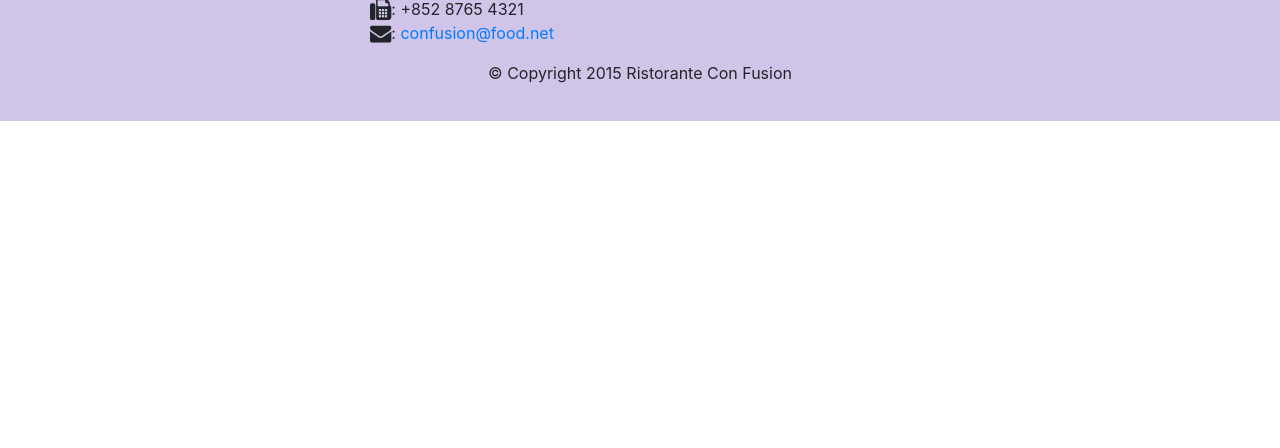
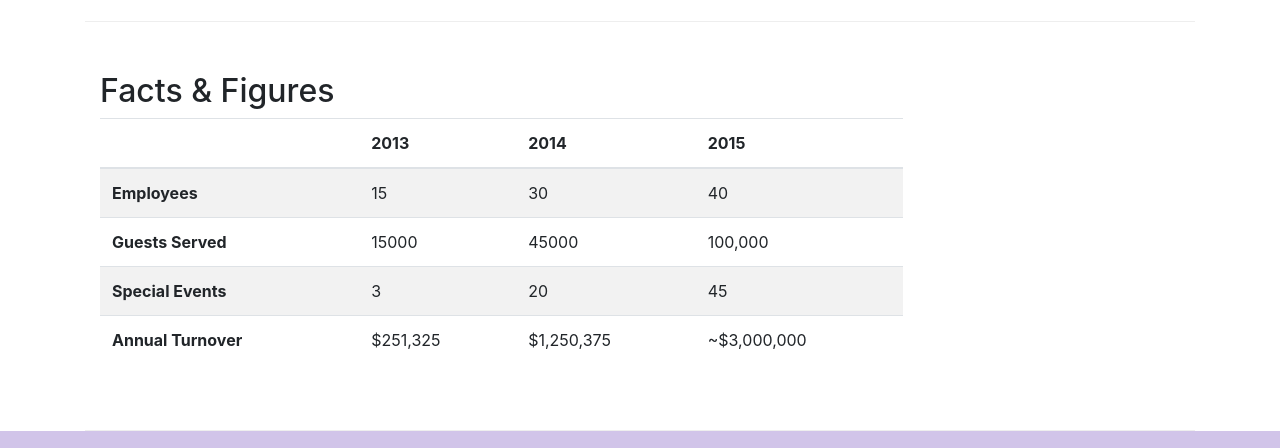
Before and after one commit to hacknugithub/bootstrapfirst, a website: page aboutus.html in a window 1280 px wide. Shown: the part 1576-2024 px from the top of the page. Before the commit the page ends 1697 px from the top, so only its background shows below. Drawn offline with nearby package versions, Linux system fonts and the light colour scheme.

Commit message:
Bootstrap cards and tables

```diff
--- a/aboutus.html
+++ b/aboutus.html
@@ -57,13 +57,38 @@
             </div>
         </div>
 
-        <div class="row">
+        <div class="row row-content">
             <div class="col-sm-6">
                 <h2>Our History</h2>
                 <p>Started in 2010, Ristorante con Fusion quickly established itself as a culinary icon par excellence in Hong Kong. With its unique brand of world fusion cuisine that can be found nowhere else, it enjoys patronage from the A-list clientele in Hong Kong.  Featuring four of the best three-star Michelin chefs in the world, you never know what will arrive on your plate the next time you visit us.</p>
                 <p>The restaurant traces its humble beginnings to <em>The Frying Pan</em>, a successful chain started by our CEO, Mr. Peter Pan, that featured for the first time the world's best cuisines in a pan.</p>
             </div>
-            <div>
+            <div class="col-sm">
+              <div class="card">
+                <h3 class="card-header bg-primary text-white">Facts At a Glance</h3>
+                <div class="card-block">
+                  <dl class="row">
+                    <dt class="col-6">Started</dt>
+                      <dd class="col-6">3 Feb. 2013</dd>
+                      <dt class="col-6">Major Stake Holder</dt>
+                      <dd class="col-6">HK Fine Foods Inc.</dd>
+                      <dt class="col-6">Last Year's Turnover</dt>
+                      <dd class="col-6">$1,250,375</dd>
+                      <dt class="col-6">Employees</dt>
+                      <dd class="col-6">40</dd>
+                  </dl>
+                </div>
+              </div>
+            </div>
+            <div class="col-12">
+              <div class="card card-block bg-faded">
+                <blockquote class="blockquote">
+                  <p class="mb-0">You better cut the pizza in four pieces because I'm not hungry enough to eat six.</p>
+                  <footer class="blockquote-footer">Yogi Berra,
+                    <cite title="Source Title">The Wit and Wisdom of Yogi Berra, P. Pepe, Diversion Books, 2014</cite>
+                  </footer>
+                </blockquote>
+              </div>
             </div>
         </div>
 
@@ -80,6 +105,53 @@
                 <h3>Alberto Somayya <small>Executive Chef</small></h3>
                 <p class="hidden-xs-down">Award winning three-star Michelin chef with wide International experience having worked closely with whos-who in the culinary world, he specializes in creating mouthwatering Indo-Italian fusion experiences. He says, <em>Put together the cuisines from the two craziest cultures, and you get a winning hit! Amma Mia!</em></p>
             </div>
+       </div>
+       <div class="row row-content">
+         <div class="col-12 col-sm-9">
+           <h2>Facts &amp; Figures</h2>
+           <div class="table-responsive">
+               <table class="table table-striped">
+               <thead class="thead-inverse">
+                   <tr>
+                       <th>&nbsp;</th>
+                       <th>2013</th>
+                       <th>2014</th>
+                       <th>2015</th>
+                   </tr>
+               </thead>
+               <tbody>
+                   <tr>
+                       <th>Employees</th>
+                       <td>15</td>
+                       <td>30</td>
+                       <td>40</td>
+                   </tr>
+                   <tr>
+                       <th>Guests Served</th>
+                       <td>15000</td>
+                       <td>45000</td>
+                       <td>100,000</td>
+                   </tr>
+                   <tr>
+                       <th>Special Events</th>
+                       <td>3</td>
+                       <td>20</td>
+                       <td>45</td>
+                   </tr>
+                   <tr>
+                       <th>Annual Turnover</th>
+                       <td>$251,325</td>
+                       <td>$1,250,375</td>
+                       <td>~$3,000,000</td>
+                   </tr>
+               </tbody>
+               </table>
+               </div>
+
+         </div>
+         <div class="col-12 col-sm-3">
+
+         </div>
        </div>
 
     </div>
```
